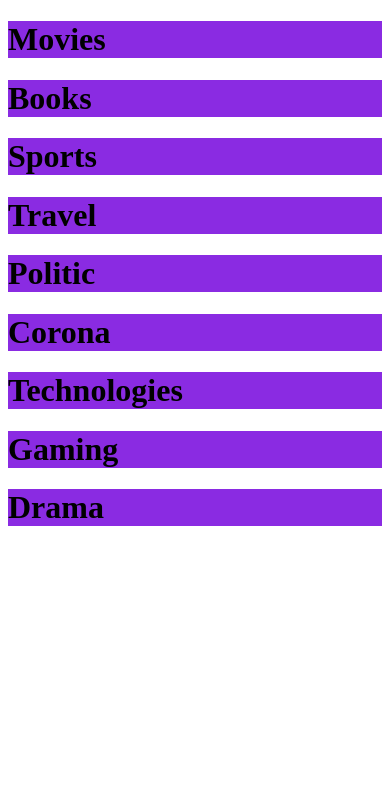
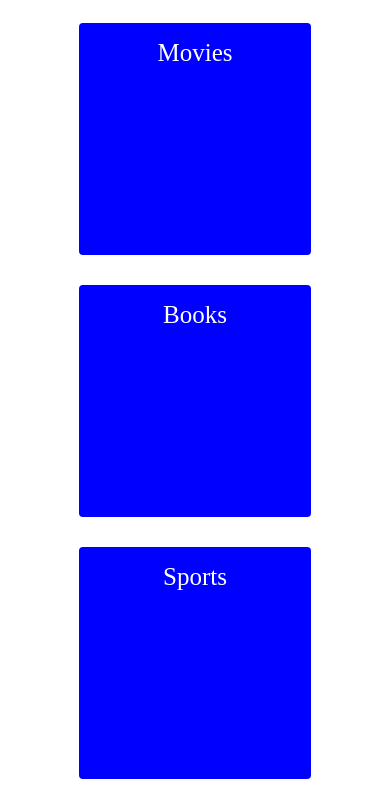
Before and after one commit to nova-nowiz/hobby-connect, an Angular app: page / in a window 390 px wide. Shown: the top 807 px of the page. Built offline with nearby package versions, Linux system fonts and the light colour scheme.

Commit message:
first version of responsive mat-card

```diff
--- a/package.json
+++ b/package.json
@@ -11,14 +11,18 @@
   },
   "private": true,
   "dependencies": {
-    "@angular/animations": "~11.1.2",
+    "@angular/animations": "^11.2.7",
+    "@angular/cdk": "^11.2.7",
     "@angular/common": "~11.1.2",
     "@angular/compiler": "~11.1.2",
     "@angular/core": "~11.1.2",
+    "@angular/flex-layout": "^11.0.0-beta.33",
     "@angular/forms": "~11.1.2",
+    "@angular/material": "^11.2.7",
     "@angular/platform-browser": "~11.1.2",
     "@angular/platform-browser-dynamic": "~11.1.2",
     "@angular/router": "~11.1.2",
+    "@material/card": "^10.0.0",
     "rxjs": "~6.6.0",
     "tslib": "^2.0.0",
     "zone.js": "~0.11.3"
--- a/src/app/theme-item/theme-item.component.css
+++ b/src/app/theme-item/theme-item.component.css
@@ -1,3 +1,12 @@
-.square{
-  background-color:blueviolet;
+.item{
+  margin: 15px;
+  background:blue;
+  height:200px;
+  width:200px;
+  color:#fff;
+  font-size:25px;
+  text-align:center;
 }
+.content{
+  vertical-align:middle;
+}
--- a/src/app/theme-item/theme-item.component.html
+++ b/src/app/theme-item/theme-item.component.html
@@ -1,5 +1,5 @@
-<div class="item">
-  <div class="square">
-    <h1>{{item?.name}}</h1>
-  </div>
-</div>
+<mat-card class="item">
+  <mat-card-content fxLayout.gt-xs="row" fxLayout.xs="column">
+    <span fxFlex="100">{{item?.name}}</span>
+  </mat-card-content>
+</mat-card>
--- a/src/app/theme-list/theme-list.component.html
+++ b/src/app/theme-list/theme-list.component.html
@@ -1,3 +1,5 @@
-<div *ngFor="let item of items">
-  <app-theme-item [item]="item"></app-theme-item>
+<div fxLayout="row wrap" fxLayout.lt-md="column" fxLayoutAlign="center">
+  <div *ngFor="let item of items" fxFlex="25%" fxLayoutAlign="center">
+    <app-theme-item [item]="item"></app-theme-item>
+  </div>
 </div>
```
Also changed, not shown: src/app/app.module.ts (+8 -2 lines), src/styles.css (line endings or trailing spaces), 1 other file (tests, documents, lock files or other folders).
